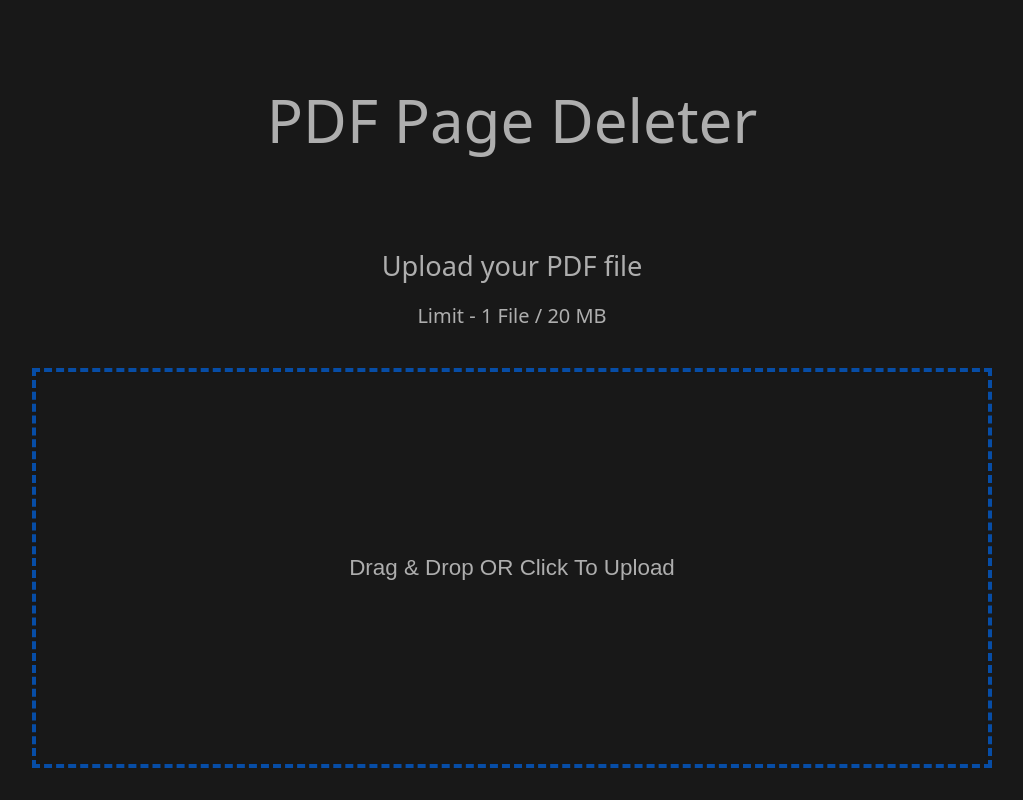
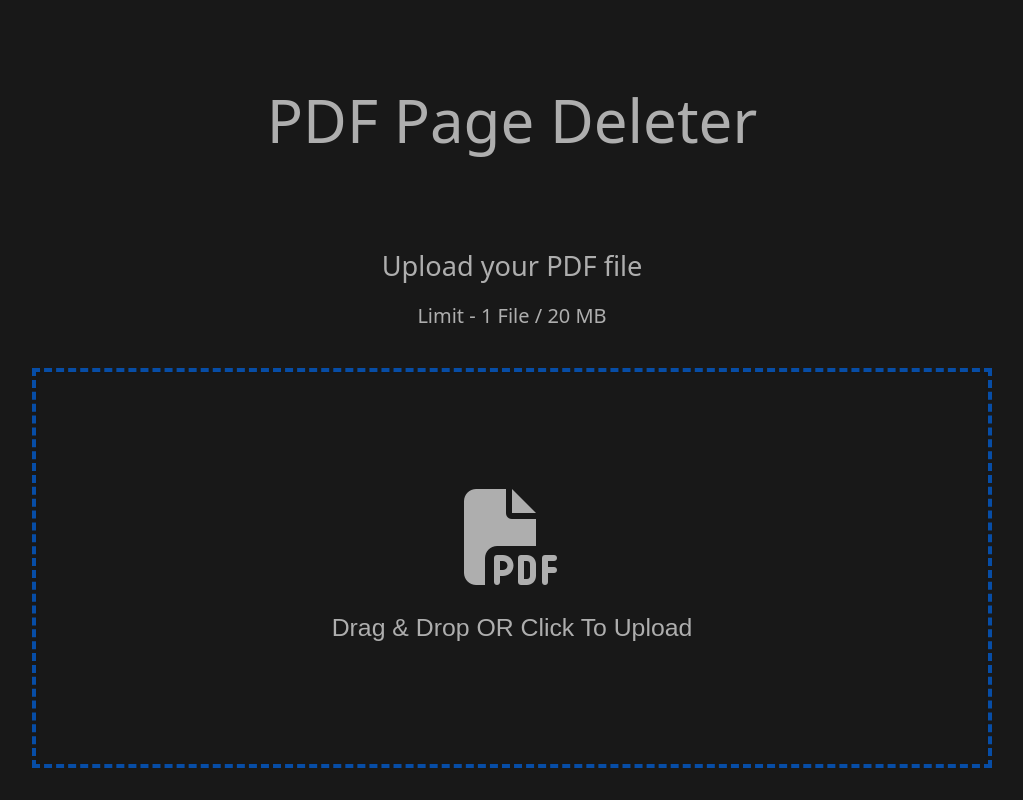
Before and after one commit to Iammohitwalia/Next-PDF-Toolkit, a Next.js app: page /pdf-page-deleter in a window 1280 px wide. Shown: the whole page, without its empty margins (128-1151 px from the left). Built offline with nearby package versions, Linux system fonts and the light colour scheme.

Commit message:
UPDATES: ~ Simplified the title of the home page. ~ Added more icons to beautify the UI.

```diff
--- a/src/app/page.tsx
+++ b/src/app/page.tsx
@@ -6,7 +6,7 @@ export default function Home(): ReactElement {
     <>
       <main className="h-full flex flex-col justify-center items-center">
         <div className="h-[8rem] flex flex-col justify-center items-center text-center mt-14 max-sm:mt-10 mx-12 text-6xl max-sm:text-5xl font-sans">
-          Welcome to the PDF Toolkit
+          PDF Toolkit
         </div>
         <div className="h-[6rem] flex flex-col justify-center items-center mt-9 text-5xl max-sm:text-4xl font-sans">
           Available Tools
--- a/src/app/pdf-merger/page.tsx
+++ b/src/app/pdf-merger/page.tsx
@@ -170,7 +170,9 @@ export default function PdfMerger(): ReactElement {
                       <tbody>
                         {pdfMergerState.UploadedFiles.map((file: ProcessedFile) => (
                           <tr key={file.Id}>
-                            <td className="pb-[0.8rem] max-sm:pb-[0.65rem] text-center pl-4 pr-1">{"•"}</td>
+                            <td className="pb-[0.8rem] max-sm:pb-[0.65rem] text-center pl-4 pr-2">
+                              <i className="fa-solid fa-file-pdf"></i>
+                            </td>
                             <td className="pb-[0.8rem] max-sm:pb-[0.65rem] pr-4 max-sm:pr-3 text-left">
                               {file.Content!.name}
                             </td>
--- a/src/app/pdf-page-deleter/page.tsx
+++ b/src/app/pdf-page-deleter/page.tsx
@@ -182,6 +182,7 @@ export default function PdfPageDeleter(): ReactElement {
                   <tbody>
                     <tr key={pdfPageDelState.UploadedFile!.Id}>
                       <td className="px-4 text-center">
+                        <i className="text-4xl max-sm:text-3xl mb-1 fa-solid fa-file-pdf"></i>
                         <p>{pdfPageDelState.UploadedFile!.Content!.name}</p>
                         <p>{`(${pdfPageDelState.TotalPages} Pages)`}</p>
                         <span
--- a/src/components/shared/file-picker.tsx
+++ b/src/components/shared/file-picker.tsx
@@ -12,7 +12,7 @@ interface FilePickerProps {
 export default function FilePicker(props: FilePickerProps): ReactElement {
   return (
     <>
-      <div className="mt-8 p-12 h-[25rem] max-sm:h-[18rem] w-[60rem] max-sm:w-[22rem] mx-auto border-4 border-dashed border-[#074DA6] flex items-center justify-center text-center bg-transparent hover:bg-blue-950 text-[1.4rem] relative shadow-inner font-[sans-serif]">
+      <div className="mt-8 p-12 h-[25rem] max-sm:h-[18rem] w-[60rem] max-sm:w-[22rem] mx-auto border-4 border-dashed border-[#074DA6] flex items-center justify-center text-center bg-transparent hover:bg-blue-950 text-[1.55rem] max-sm:text-[1.4rem] relative shadow-inner font-[sans-serif]">
         <input
           className="absolute w-full h-full opacity-0 cursor-pointer"
           type="file"
@@ -21,7 +21,10 @@ export default function FilePicker(props: FilePickerProps): ReactElement {
           accept={props.FileType}
           onChange={(e) => props.UploadFiles(e.target.files)}
         />
-        Drag & Drop OR Click To Upload
+        <div className="flex flex-col justify-center items-center text-center">
+          <i className="text-8xl max-sm:text-6xl mb-6 max-sm:mb-4 fa-solid fa-file-pdf"></i>
+          <p>Drag & Drop OR Click To Upload</p>
+        </div>
       </div>
     </>
   );
```
